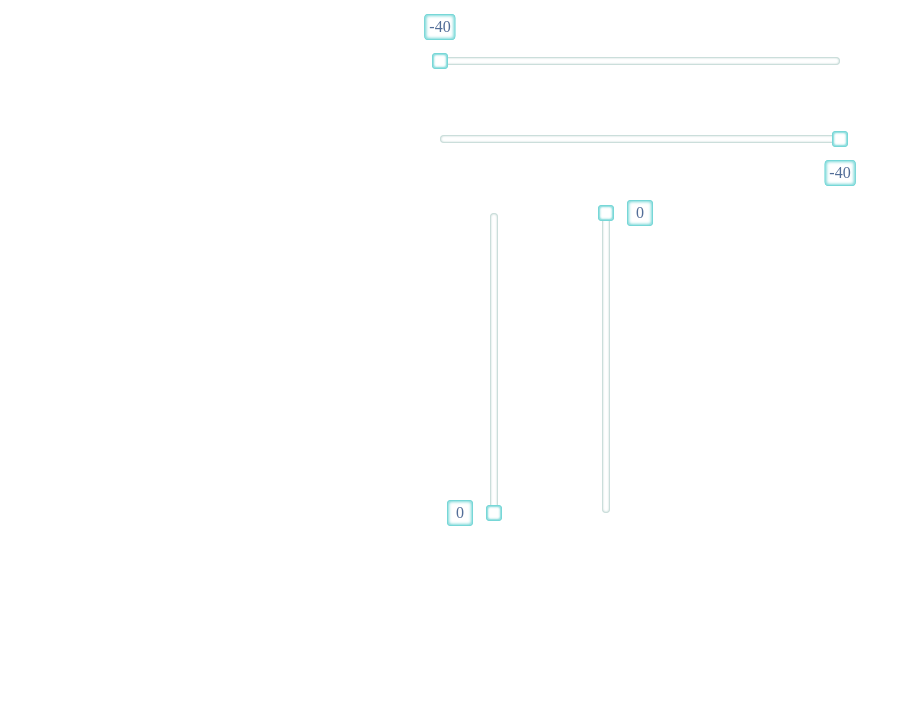
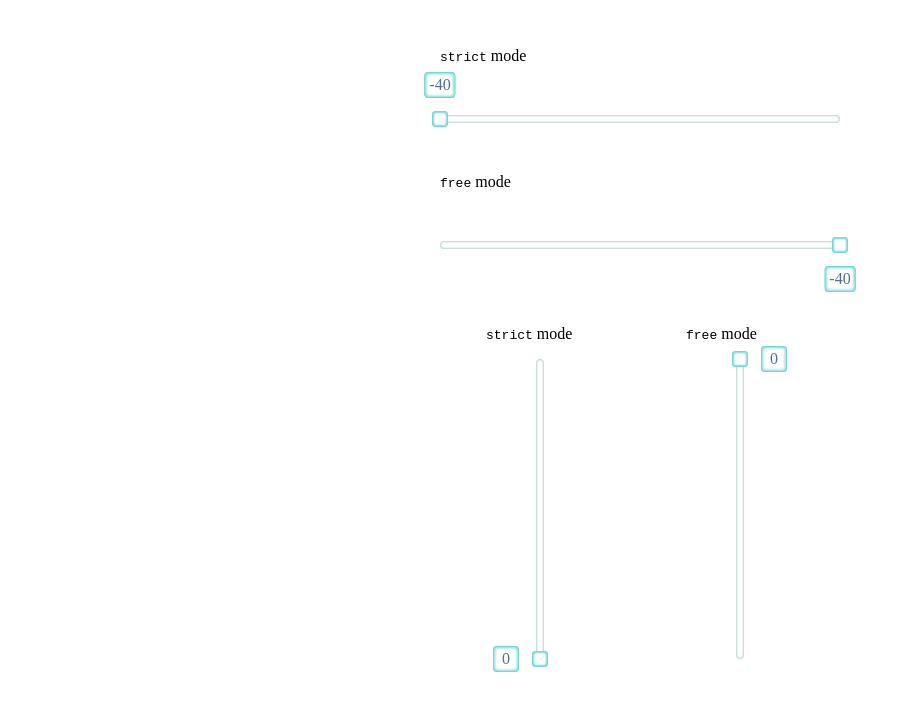
Before and after one commit to Lyrklif/vanilla-range-slider, a website built with Vite: page index.html in a window 1280 px wide. Shown: the part 61-772 px from the top of the page, without its empty margins (0-910 px from the left). Built offline with nearby package versions, Linux system fonts and the light colour scheme.

Commit message:
feat: update demo variants

```diff
--- a/index.html
+++ b/index.html
@@ -12,10 +12,21 @@
         <h1>Slider Demo</h1>
       </header>
       <div class='sliders'>
+        <p><code>strict</code> mode</p>
         <div id="horizontal-slider" class="horizontal-slider"></div>
+        <p><code>free</code> mode</p>
         <div id="horizontal-slider2" class="horizontal-slider"></div>
-        <div id="vertical-slider" class="vertical-slider"></div>
-        <div id="vertical-slider2" class="vertical-slider"></div>
+      </div>
+
+      <div class='sliders sliders2'>
+        <div>
+          <p><code>strict</code> mode</p>
+          <div id="vertical-slider" class="vertical-slider"></div>
+        </div>
+        <div>
+          <p><code>free</code> mode</p>
+          <div id="vertical-slider2" class="vertical-slider"></div>
+        </div>
       </div>
     </main>
     <script type="module" src="/src/main.ts"></script>
--- a/src/demo/demo.scss
+++ b/src/demo/demo.scss
@@ -1,10 +1,19 @@
 .sliders {
-  margin: 60px auto;
+  margin: 50px auto;
   max-width: min(400px, 90vw);
+  padding-left: 20px;
+  padding-right: 20px;
+}
+
+.sliders2 {
+  display: flex;
+  justify-content: space-around;
+  margin-top: 60px;
 }
 
 .horizontal-slider {
-  margin-bottom: 70px;
+  margin-top: 50px;
+  margin-bottom: 50px;
   width: 400px;
   max-width: 100%;
 }
```
Also changed, not shown: src/plugin/view/molecules/scale/types.ts (deleted), src/plugin/view/organisms/bar/types.ts (deleted).
